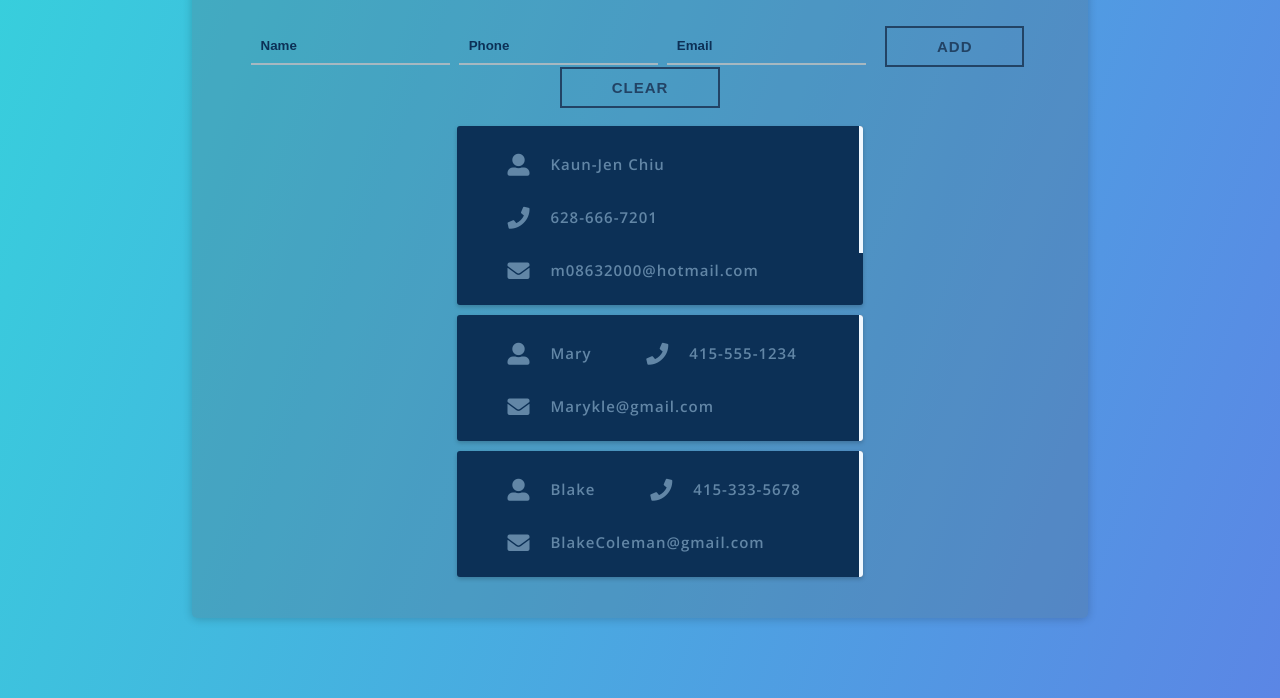
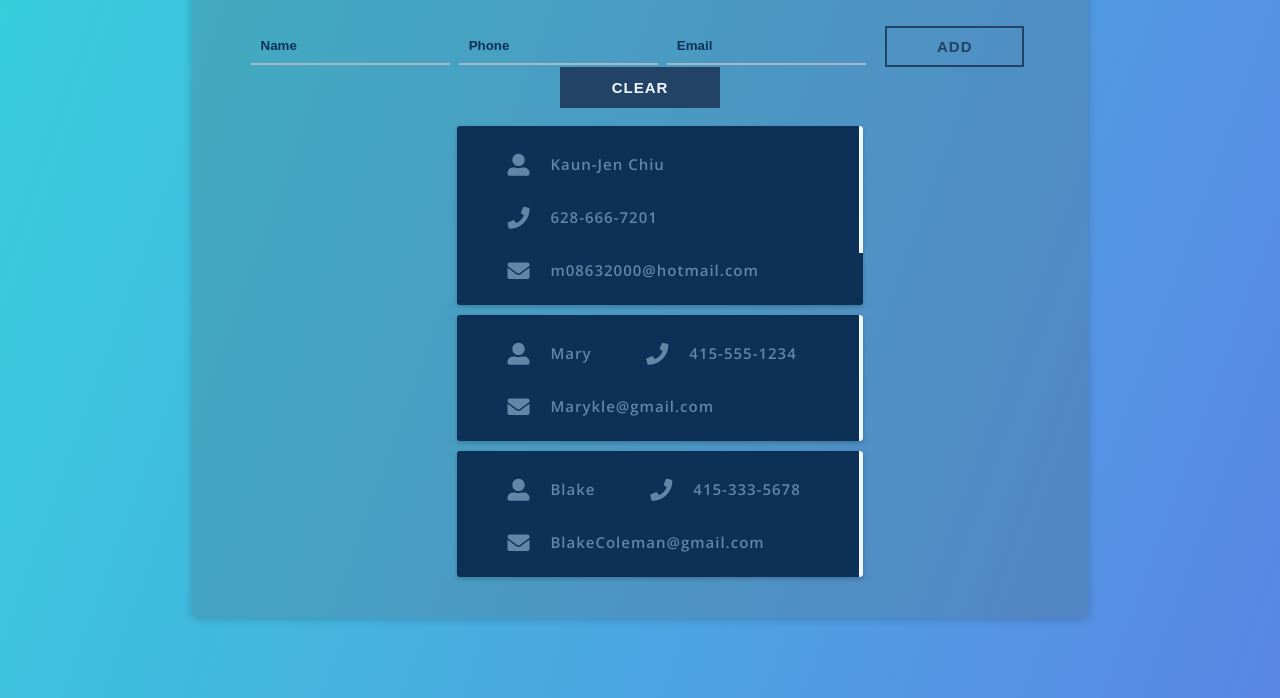
Before and after one commit to jerrychiu0863/contactInfo_app, a plain HTML site: page index.html in a window 1280 px wide. Shown: the part 160-858 px from the top of the page. Drawn offline with nearby package versions, Linux system fonts and the light colour scheme.

Commit message:
edited clear button

```diff
--- a/style.css
+++ b/style.css
@@ -88,12 +88,16 @@ input:focus {
 .btn:active {
     transform: translateY(2px);
     border: none;
-
 }
 
 .btn__add {
     margin-left: 10px;
     margin-right: 5px;
+}
+
+.btn__clear {
+    background-color: rgba(34, 67, 101);
+    color:  aliceblue;
 }
 
 /******************************************/
```
